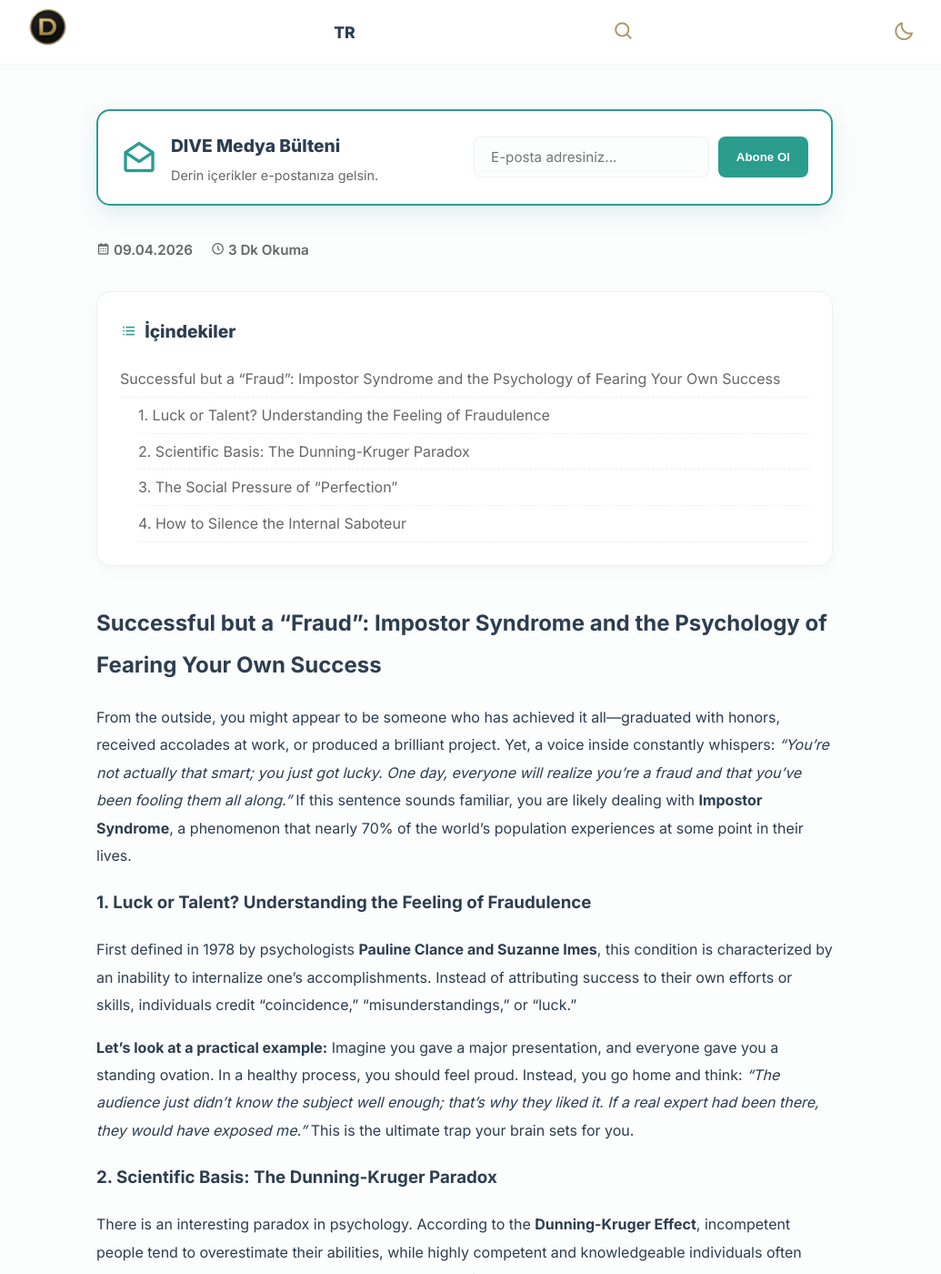
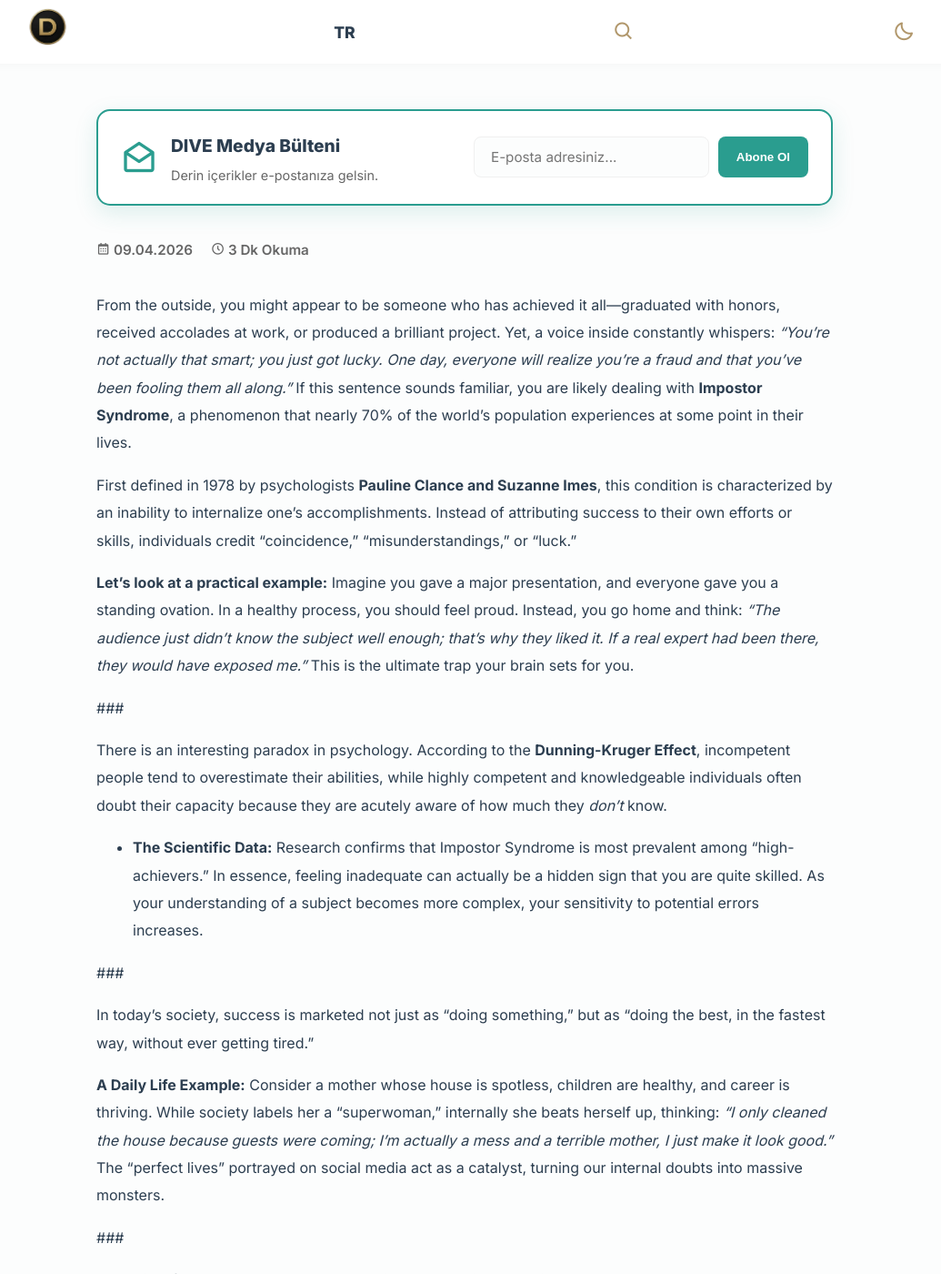
Before and after one commit to EKTHOLDING/dive, a Jekyll site: the page built from en/_posts/2026-04-09-ımpostor-syndrome-fraud-syndrome-fear-of-success-lack-of-self-confidence-perfectionism-psychology-high-achiever-stress.md, in a window 1280 px wide and 1400 px high. Shown: the whole window at 91% size, without its empty margins (129-1164 px from the left). Built offline with Jekyll 4.4.1, drawn with Linux system fonts in a browser that asks for light colours; some of the changed text lies outside the part shown.

Commit message:
Update 🇬🇧 İngilizce Yazı Ekle “2026-04-09-ımpostor-syndrome-fraud-syndrome-fear-of-success-lack-of-self-confidence-perfectionism-psychology-high-achiever-stress”

```diff
--- a/en/_posts/2026-04-09-ımpostor-syndrome-fraud-syndrome-fear-of-success-lack-of-self-confidence-perfectionism-psychology-high-achiever-stress.md
+++ b/en/_posts/2026-04-09-ımpostor-syndrome-fraud-syndrome-fear-of-success-lack-of-self-confidence-perfectionism-psychology-high-achiever-stress.md
@@ -6,29 +6,25 @@ kategori: Clinical Psychology
 image: https://res.cloudinary.com/dk9zsrfpj/image/upload/v1775762425/Gemini_Generated_Image_pocb3jpocb3jpocb_xf6yom.png
 ---
 
-## Successful but a "Fraud": Impostor Syndrome and the Psychology of Fearing Your Own Success
-
 From the outside, you might appear to be someone who has achieved it all—graduated with honors, received accolades at work, or produced a brilliant project. Yet, a voice inside constantly whispers: _"You’re not actually that smart; you just got lucky. One day, everyone will realize you’re a fraud and that you’ve been fooling them all along."_ If this sentence sounds familiar, you are likely dealing with **Impostor Syndrome**, a phenomenon that nearly 70% of the world's population experiences at some point in their lives.
-
-### 1. Luck or Talent? Understanding the Feeling of Fraudulence
 
 First defined in 1978 by psychologists **Pauline Clance and Suzanne Imes**, this condition is characterized by an inability to internalize one's accomplishments. Instead of attributing success to their own efforts or skills, individuals credit "coincidence," "misunderstandings," or "luck."
 
 **Let's look at a practical example:** Imagine you gave a major presentation, and everyone gave you a standing ovation. In a healthy process, you should feel proud. Instead, you go home and think: _"The audience just didn't know the subject well enough; that's why they liked it. If a real expert had been there, they would have exposed me."_ This is the ultimate trap your brain sets for you.
 
-### 2. Scientific Basis: The Dunning-Kruger Paradox
+###
 
 There is an interesting paradox in psychology. According to the **Dunning-Kruger Effect**, incompetent people tend to overestimate their abilities, while highly competent and knowledgeable individuals often doubt their capacity because they are acutely aware of how much they _don't_ know.
 
 - **The Scientific Data:** Research confirms that Impostor Syndrome is most prevalent among "high-achievers." In essence, feeling inadequate can actually be a hidden sign that you are quite skilled. As your understanding of a subject becomes more complex, your sensitivity to potential errors increases.
 
-### 3. The Social Pressure of "Perfection"
+###
 
 In today's society, success is marketed not just as "doing something," but as "doing the best, in the fastest way, without ever getting tired."
 
 **A Daily Life Example:** Consider a mother whose house is spotless, children are healthy, and career is thriving. While society labels her a "superwoman," internally she beats herself up, thinking: _"I only cleaned the house because guests were coming; I'm actually a mess and a terrible mother, I just make it look good."_ The "perfect lives" portrayed on social media act as a catalyst, turning our internal doubts into massive monsters.
 
-### 4. How to Silence the Internal Saboteur
+###
 
 The scientific community suggests that this syndrome is not a "disease" but a "thought pattern." To break this pattern, the following steps are recommended:
 
```
Also changed, not shown: other parts of en/_posts/2026-04-09-ımpostor-syndrome-fraud-syndrome-fear-of-success-lack-of-self-confidence-perfectionism-psychology-high-achiever-stress.md (+1 -1 lines).
